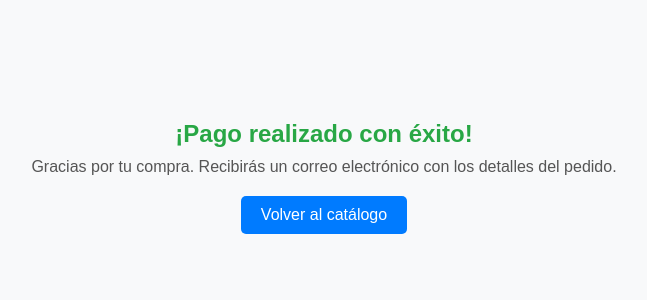
After one commit to davblamor/PGPI-2.7, a Django app: page /success/ in a window 1280 px wide. The commit adds this page. Shown: the top 300 px of the page, without its empty margins (316-963 px from the left). Run offline with Django 5.2, Linux system fonts and the light colour scheme; a user stored in the database is signed in; data comes from the database, SQL or seed files in the repository.

Commit message:
payment structure added succesfully

```diff
--- a/backend/myapp/urls.py
+++ b/backend/myapp/urls.py
@@ -6,6 +6,10 @@ from django.conf.urls.static import static
 from django.conf import settings
 from django.contrib.auth import views as auth_views
 from django.contrib.auth.views import LogoutView
+from .views import StripeCheckoutSessionView
+from .views import success_view
+
+
 
 
 urlpatterns = [
@@ -21,5 +25,7 @@ urlpatterns = [
     path('logout/', LogoutView.as_view(next_page='catalogo'), name='logout'),
     path('cart/', views.cart, name='cart'),
     path('increase_quantity/<int:cart_item_id>/', views.increase_cart_quantity, name='increase_quantity'),
+    path('create-checkout-session/', StripeCheckoutSessionView.as_view(), name='create-checkout-session'),
+    path('success/', success_view, name='success'),
     path('decrease_quantity/<int:cart_item_id>/', views.decrease_cart_quantity, name='decrease_quantity'),
 ] + static(settings.MEDIA_URL, document_root=settings.MEDIA_ROOT)
--- a/backend/myapp/views.py
+++ b/backend/myapp/views.py
@@ -1,10 +1,7 @@
 from django.shortcuts import render, redirect, get_object_or_404
-from django.http import HttpRequest, HttpResponse
+from django.http import HttpRequest, HttpResponse, JsonResponse
 from rest_framework.response import Response
-from myapp.models import Product, Category, Manufacturer
 from rest_framework.viewsets import ModelViewSet
-from myapp.models import Product, Category, Manufacturer, Cart, CartItem
-from myapp.serializer import ProductSerializer
 from django.contrib.auth import authenticate, login
 from django.contrib.auth.decorators import login_required
 from django.contrib.auth.views import LoginView
@@ -16,16 +13,29 @@ from django.core.mail import send_mail
 from django.template.loader import render_to_string
 from django.utils.html import strip_tags
 from django.db.models import Q
+from django.views import View
+import stripe
+from django.conf import settings
+
+from myapp.models import Product, Category, Manufacturer, Cart, CartItem
+from myapp.serializer import ProductSerializer
 from .forms import RegistrationForm, LoginForm
 from django.contrib import messages
+
+
+# Configure Stripe
+stripe.api_key = settings.STRIPE_SECRET_KEY
+
 
 # Vista principal
 def index(request: HttpRequest) -> HttpResponse:
     return HttpResponse("PGPI Grupo 2.7")
 
+
 # Vista home
 def home(request):
     return render(request, 'home.html')
+
 
 # Vista del catálogo de productos
 def catalogo(request):
@@ -68,6 +78,7 @@ def catalogo(request):
         'total_items': total_items,
     })
 
+
 # Filtrar por categoría
 def filtrar_por_categoria(request, categoria_id):
     categoria = get_object_or_404(Category, id=categoria_id)
@@ -81,6 +92,7 @@ def filtrar_por_categoria(request, categoria_id):
         'fabricantes': fabricantes,
         'filtro': f"Categoría: {categoria.name}",
     })
+
 
 # Filtrar por fabricante
 def filtrar_por_fabricante(request, fabricante_id):
@@ -96,6 +108,7 @@ def filtrar_por_fabricante(request, fabricante_id):
         'filtro': f"Fabricante: {fabricante.name}",
     })
 
+
 # Registro de usuarios
 def registro(request):
     if request.method == 'POST':
@@ -108,6 +121,7 @@ def registro(request):
         form = RegistrationForm()
     return render(request, 'registro.html', {'form': form})
 
+
 # Vista de inicio de sesión personalizado
 class CustomLoginView(LoginView):
     authentication_form = LoginForm
@@ -116,10 +130,12 @@ class CustomLoginView(LoginView):
     def get_success_url(self):
         return reverse('catalogo')
 
+
 # Vista de perfil de usuario
 @login_required
 def profile(request: HttpRequest) -> HttpResponse:
     return render(request, 'profile.html', {'user': request.user})
+
 
 # Añadir productos al carrito
 @login_required
@@ -132,11 +148,15 @@ def add_to_cart(request, product_id):
         cart_item.save()
     return redirect('catalogo')
 
+
 # Vista del carrito de compras
 @login_required
 def cart(request):
-    cart_obj, created = Cart.objects.get_or_create(user=request.user)  # Desempaqueta solo el objeto Cart
+    # Get or create the cart for the current user
+    cart_obj, created = Cart.objects.get_or_create(user=request.user)
     cart_items = cart_obj.item.all()
+
+    # Calculate total items and total price
     total_items = sum(item.quantity for item in cart_items)
     total_price = sum(item.product.price * item.quantity for item in cart_items)
 
@@ -148,11 +168,91 @@ def cart(request):
         for item in cart_items
     ]
 
+    # Check if the cart is empty
+    if cart_items:
+        stripe.api_key = settings.STRIPE_SECRET_KEY
+        YOUR_DOMAIN = "http://127.0.0.1:8000"  # Replace with your deployed domain
+
+        # Create line items for Stripe Checkout
+        line_items = []
+        for item in cart_items:
+            line_items.append({
+                'price_data': {
+                    'currency': 'usd',
+                    'product_data': {
+                        'name': item.product.name,
+                    },
+                    'unit_amount': int(item.product.price * 100),  # Convert price to cents
+                },
+                'quantity': item.quantity,
+            })
+
+        # Create the Stripe Checkout session
+        checkout_session = stripe.checkout.Session.create(
+            payment_method_types=['card'],
+            line_items=line_items,
+            mode='payment',
+            success_url=YOUR_DOMAIN + '/success/',
+            cancel_url=YOUR_DOMAIN + '/cart/',
+        )
+        checkout_session_id = checkout_session.id
+    else:
+        # If the cart is empty, no Checkout session is created
+        checkout_session_id = None
+
     return render(request, 'cart.html', {
         'cart_items_with_totals': cart_items_with_totals,
         'total_items': total_items,
         'total_price': total_price,
+        'checkout_session_id': checkout_session_id,
+        'stripe_public_key': settings.STRIPE_PUBLIC_KEY,
     })
+
+
+# Stripe Checkout Session View
+class StripeCheckoutSessionView(View):
+    def post(self, request, *args, **kwargs):
+        YOUR_DOMAIN = f"http://{request.get_host()}"
+        cart = Cart.objects.get(user=request.user)
+        cart_items = cart.item.all()
+
+        line_items = [
+            {
+                'price_data': {
+                    'currency': 'usd',
+                    'product_data': {
+                        'name': item.product.name,
+                    },
+                    'unit_amount': int(item.product.price * 100),
+                },
+                'quantity': item.quantity,
+            }
+            for item in cart_items
+        ]
+
+        try:
+            checkout_session = stripe.checkout.Session.create(
+                payment_method_types=['card'],
+                line_items=line_items,
+                mode='payment',
+                success_url=YOUR_DOMAIN + '/success/',
+                cancel_url=YOUR_DOMAIN + '/cart/',
+            )
+            return JsonResponse({'id': checkout_session.id})
+        except Exception as e:
+            return JsonResponse({'error': str(e)}, status=400)
+
+
+# Success view
+@login_required
+def success_view(request):
+
+    cart = Cart.objects.filter(user=request.user).first()
+    if cart:
+        # Delete all items in the cart
+        cart.item.all().delete()
+
+    return render(request, 'success.html')
 
 
 # Incrementar la cantidad de un producto en el carrito
@@ -162,6 +262,7 @@ def increase_cart_quantity(request, cart_item_id):
     cart_item.quantity += 1
     cart_item.save()
     return redirect('cart')
+
 
 # Disminuir la cantidad de un producto en el carrito
 @login_required
@@ -173,6 +274,7 @@ def decrease_cart_quantity(request, cart_item_id):
     else:
         cart_item.delete()
     return redirect('cart')
+
 
 # API para obtener el listado de productos
 class ProductListAPIView(generics.ListAPIView):
@@ -191,6 +293,7 @@ class ProductListAPIView(generics.ListAPIView):
         serializer = self.serializer_class(products, many=True)
         return Response(serializer.data, status=status.HTTP_200_OK)
 
+
 # API para obtener detalles de un producto específico
 class ProductDetailView(APIView):
     @extend_schema(
--- /dev/null
+++ b/backend/templates/success.html
@@ -0,0 +1,52 @@
+<!DOCTYPE html>
+<html lang="en">
+<head>
+    <meta charset="UTF-8">
+    <meta name="viewport" content="width=device-width, initial-scale=1.0">
+    <title>Payment Successful</title>
+    <style>
+        body {
+            font-family: Arial, sans-serif;
+            text-align: center;
+            background-color: #f8f9fa;
+            color: #333;
+            margin: 0;
+            padding: 0;
+        }
+        .container {
+            margin-top: 100px;
+            padding: 20px;
+        }
+        .success-message {
+            font-size: 24px;
+            font-weight: bold;
+            color: #28a745;
+        }
+        .details {
+            font-size: 16px;
+            margin-top: 10px;
+            color: #555;
+        }
+        .home-link {
+            margin-top: 20px;
+            display: inline-block;
+            padding: 10px 20px;
+            color: #fff;
+            background-color: #007bff;
+            text-decoration: none;
+            border-radius: 5px;
+            transition: background-color 0.3s;
+        }
+        .home-link:hover {
+            background-color: #0056b3;
+        }
+    </style>
+</head>
+<body>
+    <div class="container">
+        <div class="success-message">¡Pago realizado con éxito!</div>
+        <div class="details">Gracias por tu compra. Recibirás un correo electrónico con los detalles del pedido.</div>
+        <a href="{% url 'catalogo' %}" class="home-link">Volver al catálogo</a>
+    </div>
+</body>
+</html>
--- a/requirements.txt
+++ b/requirements.txt
@@ -9,6 +9,7 @@ idna==3.10
 inflection==0.5.1
 jsonschema==4.23.0
 jsonschema-specifications==2024.10.1
+python-decouple==3.8
 PyYAML==6.0.2
 referencing==0.35.1
 requests==2.32.3
```
Also changed, not shown: backend/PGPIProject/settings.py (+10 -0 lines), backend/templates/cart.html (+49 -4 lines), 1 other file.
